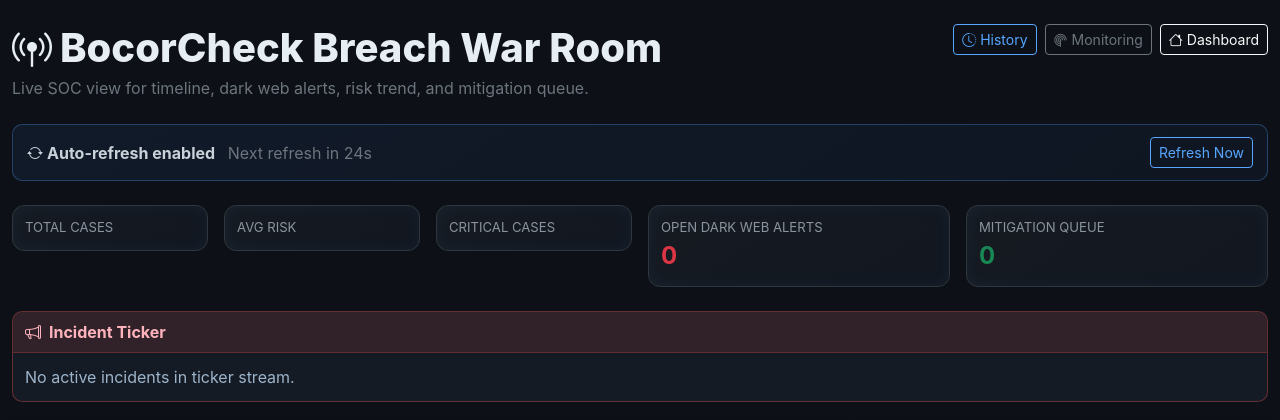
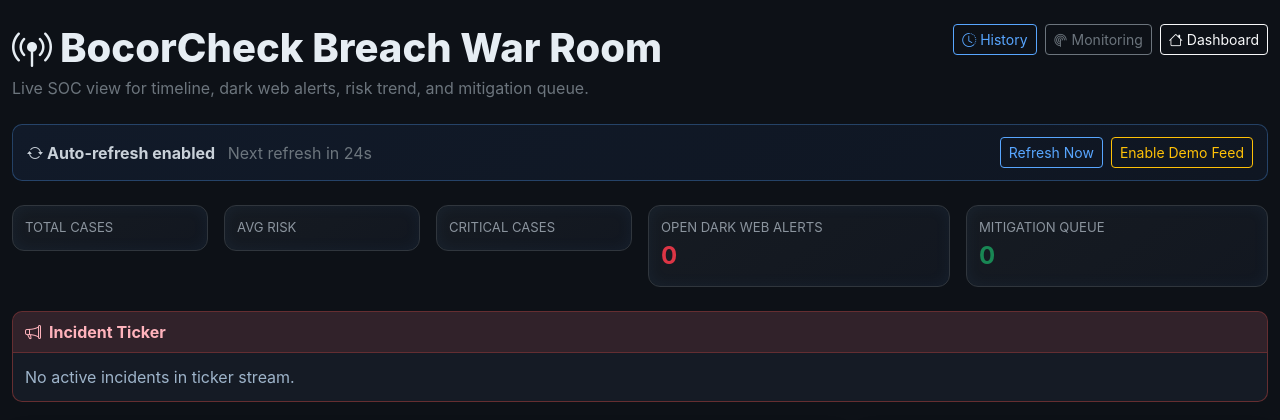
Before and after one commit to Fildxza/BocorCheck-OSINT, a Flask app: template templates/war_room.html in a window 1280 px wide. Shown: the top 420 px of the page. Run offline with Flask 3, Linux system fonts and the light colour scheme; the template is opened without the code that fills it, so the values that code supplies are empty.

Commit message:
Add persistent War Room demo fallback mode

```diff
--- a/app.py
+++ b/app.py
@@ -2345,6 +2345,7 @@ def war_room_dashboard():
     user_id = session.get("user_id")
     refresh_seconds = request.args.get("refresh", default=30, type=int) or 30
     refresh_seconds = max(10, min(300, refresh_seconds))
+    force_demo_mode = str(request.args.get("demo", "")).strip().lower() in {"1", "true", "yes"}
 
     stats = {
         "total_investigations": 0,
@@ -2482,6 +2483,119 @@ def war_room_dashboard():
 
     incident_ticker = incident_ticker[:20]
 
+    has_live_data = bool(
+        recent_investigations
+        or timeline_events
+        or darkweb_alerts
+        or mitigation_queue
+        or risk_trend_rows
+    )
+    is_simulated_data = force_demo_mode or not has_live_data
+
+    if is_simulated_data:
+        risk_trend_labels = ["09:00", "10:00", "11:00", "12:00", "13:00", "14:00"]
+        risk_trend_scores = [36, 52, 67, 74, 81, 69]
+        risk_trend_breaches = [1, 2, 2, 3, 4, 2]
+
+        stats = {
+            "total_investigations": 8,
+            "avg_risk_score": 63,
+            "critical_cases": 2,
+        }
+
+        recent_investigations = [
+            {
+                "id": 901,
+                "email": "ops.demo@company.com",
+                "phone_number": "+60135550011",
+                "breach_count": 3,
+                "risk_score": 84,
+                "risk_level": "HIGH",
+                "checked_at": "2026-04-08 13:20:00",
+            },
+            {
+                "id": 902,
+                "email": "staff.demo@company.com",
+                "phone_number": "+601136005936",
+                "breach_count": 2,
+                "risk_score": 67,
+                "risk_level": "MEDIUM",
+                "checked_at": "2026-04-08 12:10:00",
+            },
+        ]
+
+        timeline_events = [
+            {
+                "investigation_id": 901,
+                "breach_name": "Credential Dump Exchange",
+                "breach_date": "2026-04-08",
+                "checked_at": "2026-04-08 13:20:00",
+                "risk_score": 84,
+            },
+            {
+                "investigation_id": 902,
+                "breach_name": "Marketplace Leak Batch",
+                "breach_date": "2026-04-07",
+                "checked_at": "2026-04-08 12:10:00",
+                "risk_score": 67,
+            },
+        ]
+
+        darkweb_alerts = [
+            {
+                "severity": "CRITICAL",
+                "found_on_platform": "Pastebin Mirror",
+                "snippet": "Credential pair exposed with verified email list",
+            },
+            {
+                "severity": "HIGH",
+                "found_on_platform": "Telegram Seller Bot",
+                "snippet": "Phone data advertised for SIM swap targeting",
+            },
+        ]
+
+        mitigation_queue = [
+            {
+                "investigation_id": 901,
+                "email": "ops.demo@company.com",
+                "risk_score": 84,
+                "risk_level": "HIGH",
+                "breach_count": 3,
+                "top_action": "Reset privileged account passwords and enable MFA immediately.",
+                "is_demo": True,
+            },
+            {
+                "investigation_id": 902,
+                "email": "staff.demo@company.com",
+                "risk_score": 67,
+                "risk_level": "MEDIUM",
+                "breach_count": 2,
+                "top_action": "Rotate reused credentials and review recovery channels.",
+                "is_demo": True,
+            },
+        ]
+
+        incident_ticker = [
+            {
+                "severity": "CRITICAL",
+                "text": "Dark web broker posted fresh credential bundle linked to corporate domain.",
+                "time": "2026-04-08 14:05",
+            },
+            {
+                "severity": "HIGH",
+                "text": "Timeline correlation detected repeat exposure pattern in marketplace leaks.",
+                "time": "2026-04-08 13:40",
+            },
+            {
+                "severity": "MEDIUM",
+                "text": "Mitigation queue updated with high-priority password hardening actions.",
+                "time": "2026-04-08 13:30",
+            },
+        ]
+    else:
+        for item in mitigation_queue:
+            item.setdefault("is_demo", False)
+
     return render_template(
         "war_room.html",
         stats=stats,
@@ -2494,6 +2608,8 @@ def war_room_dashboard():
         risk_trend_scores=risk_trend_scores,
         risk_trend_breaches=risk_trend_breaches,
         refresh_seconds=refresh_seconds,
+        is_simulated_data=is_simulated_data,
+        demo_mode_enabled=force_demo_mode,
         tr=tr,
     )
 
--- a/templates/war_room.html
+++ b/templates/war_room.html
@@ -22,9 +22,25 @@
                 <strong><i class="bi bi-arrow-repeat me-1"></i>Auto-refresh enabled</strong>
                 <span class="text-secondary ms-2">Next refresh in <span id="refreshCountdown">{{ refresh_seconds }}</span>s</span>
             </div>
-            <a href="{{ url_for('war_room_dashboard', refresh=refresh_seconds, lang=current_lang) }}" class="btn btn-sm btn-outline-info">Refresh Now</a>
+            <div class="d-flex gap-2">
+                {% if demo_mode_enabled %}
+                <a href="{{ url_for('war_room_dashboard', refresh=refresh_seconds, demo=1, lang=current_lang) }}" class="btn btn-sm btn-outline-info">Refresh Now</a>
+                <a href="{{ url_for('war_room_dashboard', refresh=refresh_seconds, lang=current_lang) }}" class="btn btn-sm btn-outline-secondary">Switch to Live</a>
+                {% else %}
+                <a href="{{ url_for('war_room_dashboard', refresh=refresh_seconds, lang=current_lang) }}" class="btn btn-sm btn-outline-info">Refresh Now</a>
+                <a href="{{ url_for('war_room_dashboard', refresh=refresh_seconds, demo=1, lang=current_lang) }}" class="btn btn-sm btn-outline-warning">Enable Demo Feed</a>
+                {% endif %}
+            </div>
         </div>
     </div>
+
+    {% if is_simulated_data %}
+    <div class="demo-banner mb-4">
+        <i class="bi bi-bezier2 me-2"></i>
+        <strong>Demo Data Mode:</strong>
+        Live records are not available yet, so simulated SOC data is shown for presentation.
+    </div>
+    {% endif %}
 
     <div class="row g-3 mb-4">
         <div class="col-md-4 col-xl-2">
@@ -92,7 +108,11 @@
                                 <span class="risk-pill {% if item.risk_level == 'HIGH' %}high{% elif item.risk_level == 'MEDIUM' %}medium{% else %}low{% endif %}">{{ item.risk_level }}</span>
                             </div>
                             <p class="mb-1">{{ item.top_action }}</p>
+                            {% if item.is_demo %}
+                            <button class="btn btn-sm btn-outline-secondary" type="button" disabled>Demo Action</button>
+                            {% else %}
                             <a href="{{ url_for('mitigation_planning', investigation_id=item.investigation_id, lang=current_lang) }}" class="btn btn-sm btn-outline-success">Open Mitigation</a>
+                            {% endif %}
                         </div>
                         {% endfor %}
                     {% else %}
@@ -294,6 +314,13 @@ document.addEventListener('DOMContentLoaded', function () {
     border-radius: 10px;
     padding: 12px 14px;
 }
+.demo-banner {
+    border: 1px solid rgba(210,153,34,.4);
+    background: rgba(210,153,34,.12);
+    color: #f2cc60;
+    border-radius: 10px;
+    padding: 10px 12px;
+}
 .kpi-card {
     background: linear-gradient(145deg, #161b22, #121720);
     border: 1px solid #30363d;
```
